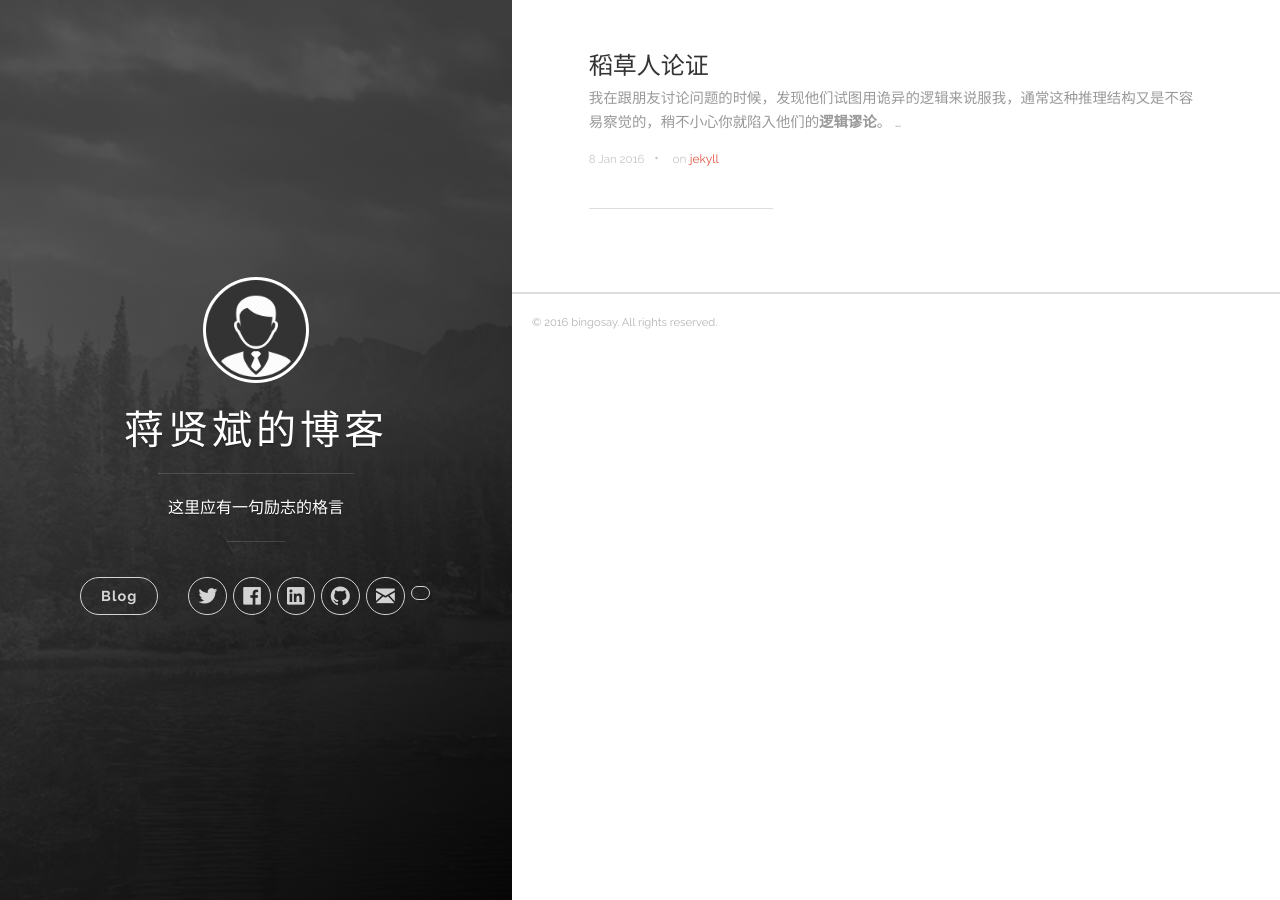
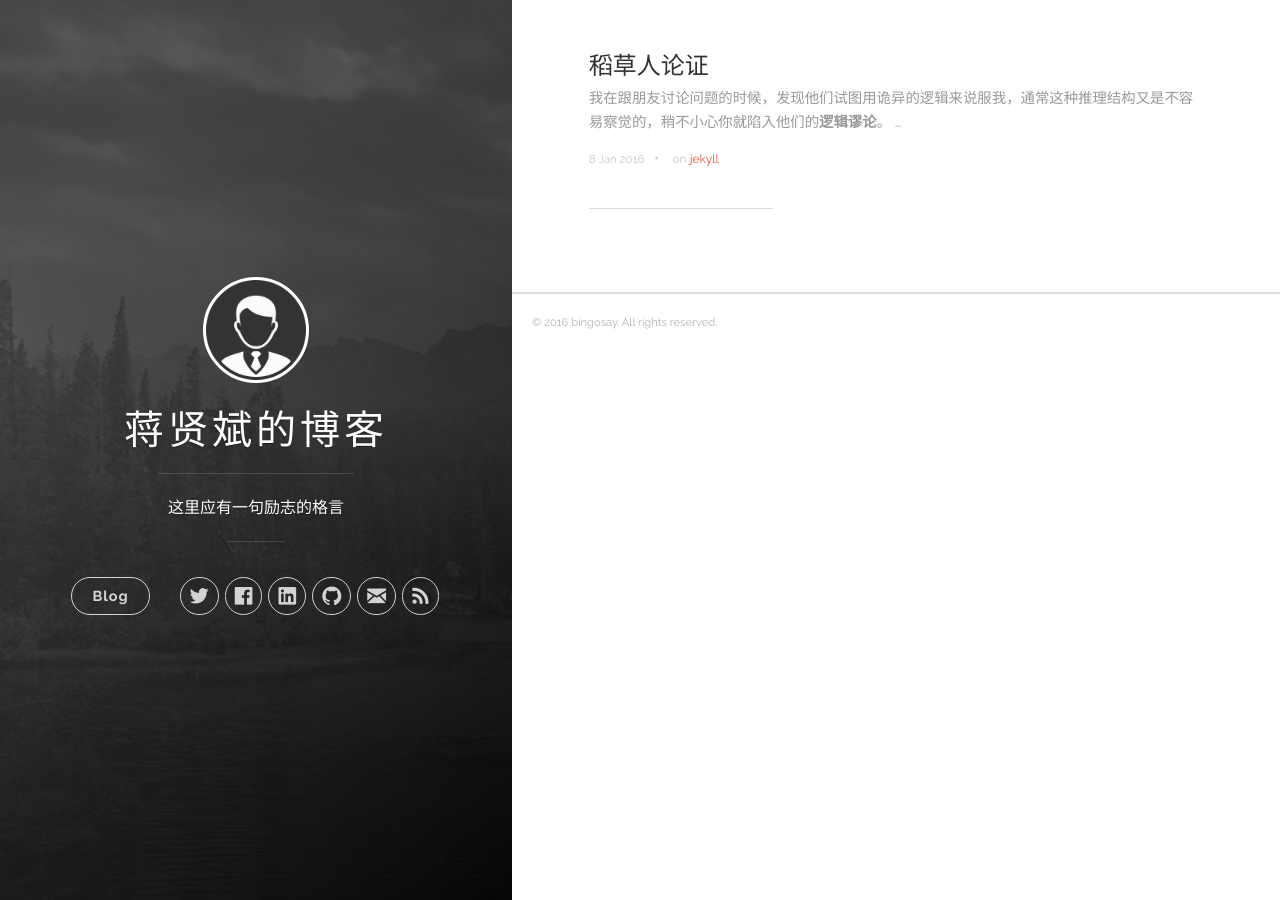
Before and after one commit to bing0say/bing0say.github.io, a Jekyll site: the page built from index.html, in a window 1280 px wide. Built offline with Jekyll 4.4.1, drawn with Linux system fonts in a browser that asks for light colours; nearby versions of some CDN libraries; the list of posts is cut into pages by our own code.

Commit message:
change logo

```diff
--- a/_includes/header.html
+++ b/_includes/header.html
@@ -80,7 +80,7 @@
             <!-- RSS -->
             <li class="navigation__item">
               <a href="{{ "feed.xml" | prepend: site.baseurl }}" title="Subscribe" target="_blank">
-                <i class="icon icon-weibo"></i>
+                <i class="icon icon-rss"></i>
                 <span class="label">RSS</span>
               </a>
             </li>
```
